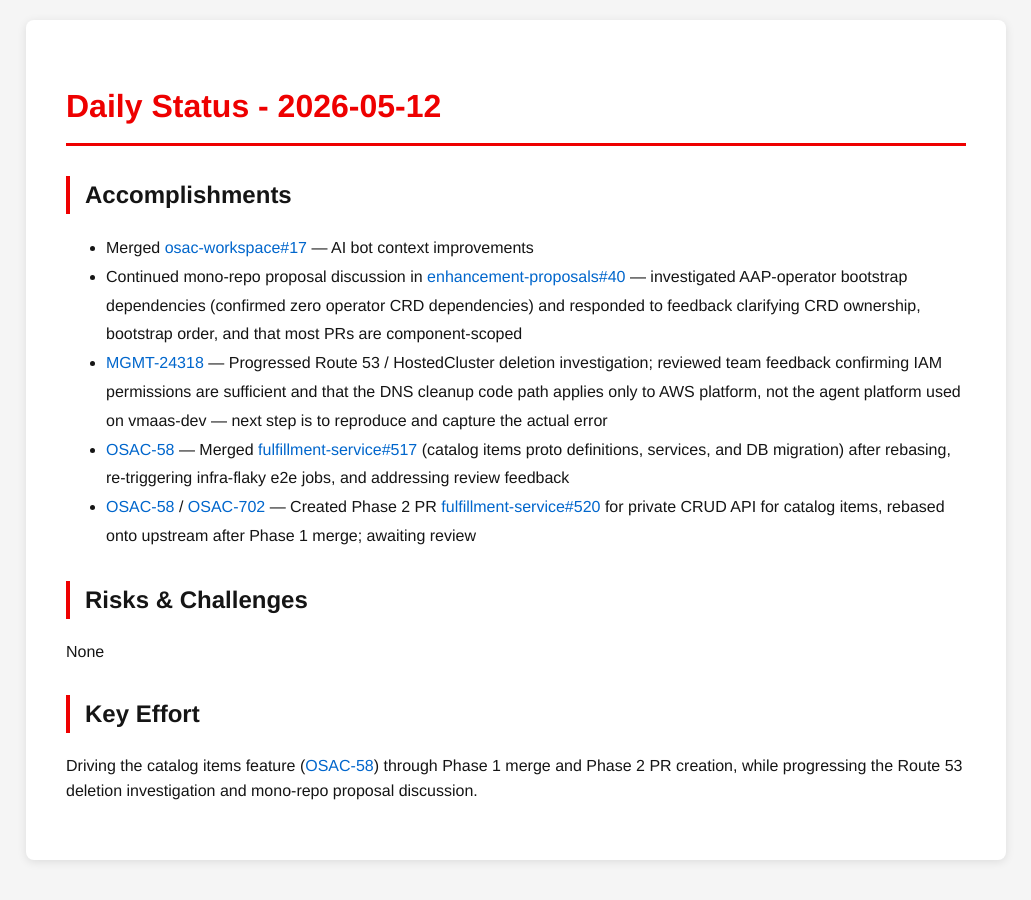
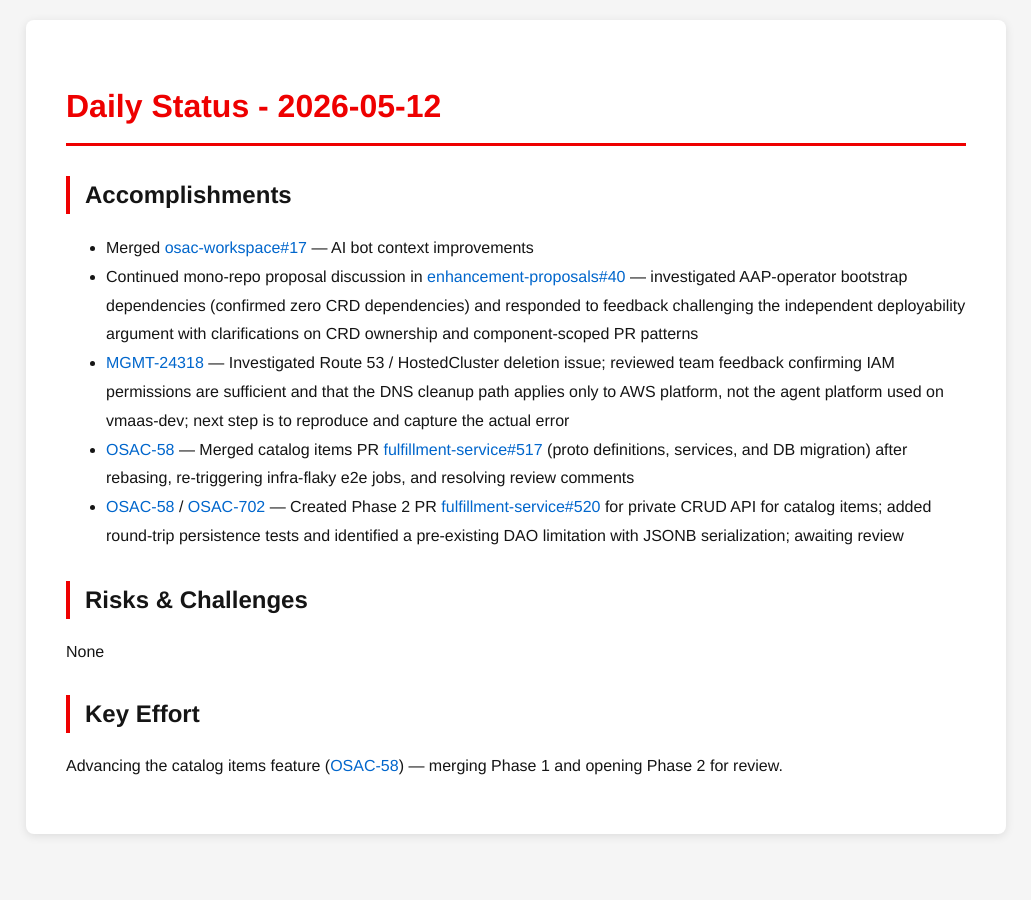
Before and after one commit to tzvatot/daily-status, a Jekyll site: the page built from 2026-05-12.md, in a window 1280 px wide. Shown: the whole page, without its empty margins (124-1155 px from the left). Built offline with Jekyll 4.4.1, drawn with Linux system fonts in a browser that asks for light colours.

Commit message:
Daily status update - 2026-05-12

```diff
--- a/2026-05-12.md
+++ b/2026-05-12.md
@@ -8,13 +8,13 @@
 
 ## Accomplishments
 - Merged [osac-workspace#17](https://github.com/osac-project/osac-workspace/pull/17) — AI bot context improvements
-- Continued mono-repo proposal discussion in [enhancement-proposals#40](https://github.com/osac-project/enhancement-proposals/pull/40) — investigated AAP-operator bootstrap dependencies (confirmed zero operator CRD dependencies) and responded to feedback clarifying CRD ownership, bootstrap order, and that most PRs are component-scoped
-- [MGMT-24318](https://issues.redhat.com/browse/MGMT-24318) — Progressed Route 53 / HostedCluster deletion investigation; reviewed team feedback confirming IAM permissions are sufficient and that the DNS cleanup code path applies only to AWS platform, not the agent platform used on vmaas-dev — next step is to reproduce and capture the actual error
-- [OSAC-58](https://issues.redhat.com/browse/OSAC-58) — Merged [fulfillment-service#517](https://github.com/osac-project/fulfillment-service/pull/517) (catalog items proto definitions, services, and DB migration) after rebasing, re-triggering infra-flaky e2e jobs, and addressing review feedback
-- [OSAC-58](https://issues.redhat.com/browse/OSAC-58) / [OSAC-702](https://issues.redhat.com/browse/OSAC-702) — Created Phase 2 PR [fulfillment-service#520](https://github.com/osac-project/fulfillment-service/pull/520) for private CRUD API for catalog items, rebased onto upstream after Phase 1 merge; awaiting review
+- Continued mono-repo proposal discussion in [enhancement-proposals#40](https://github.com/osac-project/enhancement-proposals/pull/40) — investigated AAP-operator bootstrap dependencies (confirmed zero CRD dependencies) and responded to feedback challenging the independent deployability argument with clarifications on CRD ownership and component-scoped PR patterns
+- [MGMT-24318](https://issues.redhat.com/browse/MGMT-24318) — Investigated Route 53 / HostedCluster deletion issue; reviewed team feedback confirming IAM permissions are sufficient and that the DNS cleanup path applies only to AWS platform, not the agent platform used on vmaas-dev; next step is to reproduce and capture the actual error
+- [OSAC-58](https://issues.redhat.com/browse/OSAC-58) — Merged catalog items PR [fulfillment-service#517](https://github.com/osac-project/fulfillment-service/pull/517) (proto definitions, services, and DB migration) after rebasing, re-triggering infra-flaky e2e jobs, and resolving review comments
+- [OSAC-58](https://issues.redhat.com/browse/OSAC-58) / [OSAC-702](https://issues.redhat.com/browse/OSAC-702) — Created Phase 2 PR [fulfillment-service#520](https://github.com/osac-project/fulfillment-service/pull/520) for private CRUD API for catalog items; added round-trip persistence tests and identified a pre-existing DAO limitation with JSONB serialization; awaiting review
 
 ## Risks & Challenges
 None
 
 ## Key Effort
-Driving the catalog items feature ([OSAC-58](https://issues.redhat.com/browse/OSAC-58)) through Phase 1 merge and Phase 2 PR creation, while progressing the Route 53 deletion investigation and mono-repo proposal discussion.
+Advancing the catalog items feature ([OSAC-58](https://issues.redhat.com/browse/OSAC-58)) — merging Phase 1 and opening Phase 2 for review.
```
